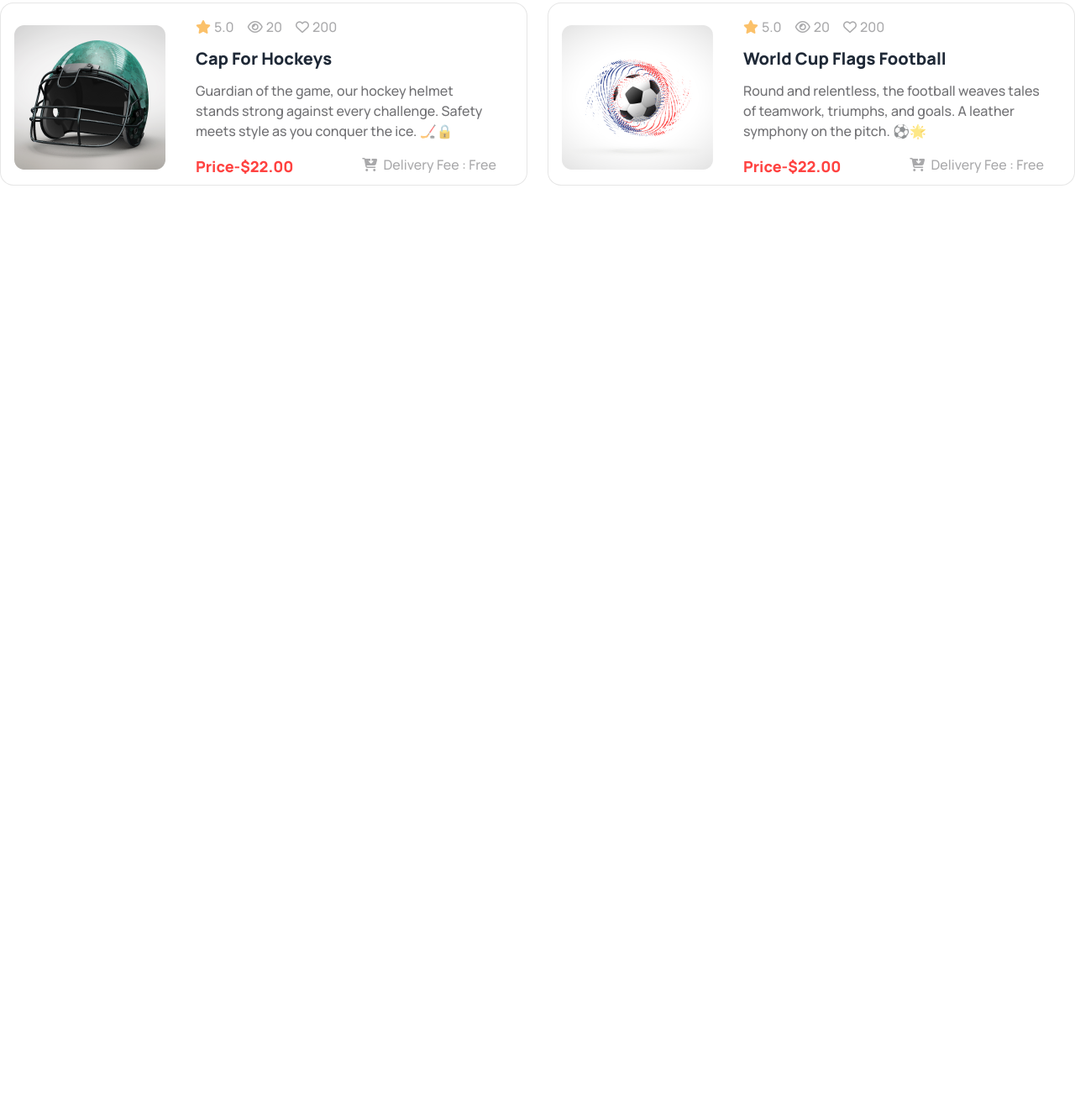
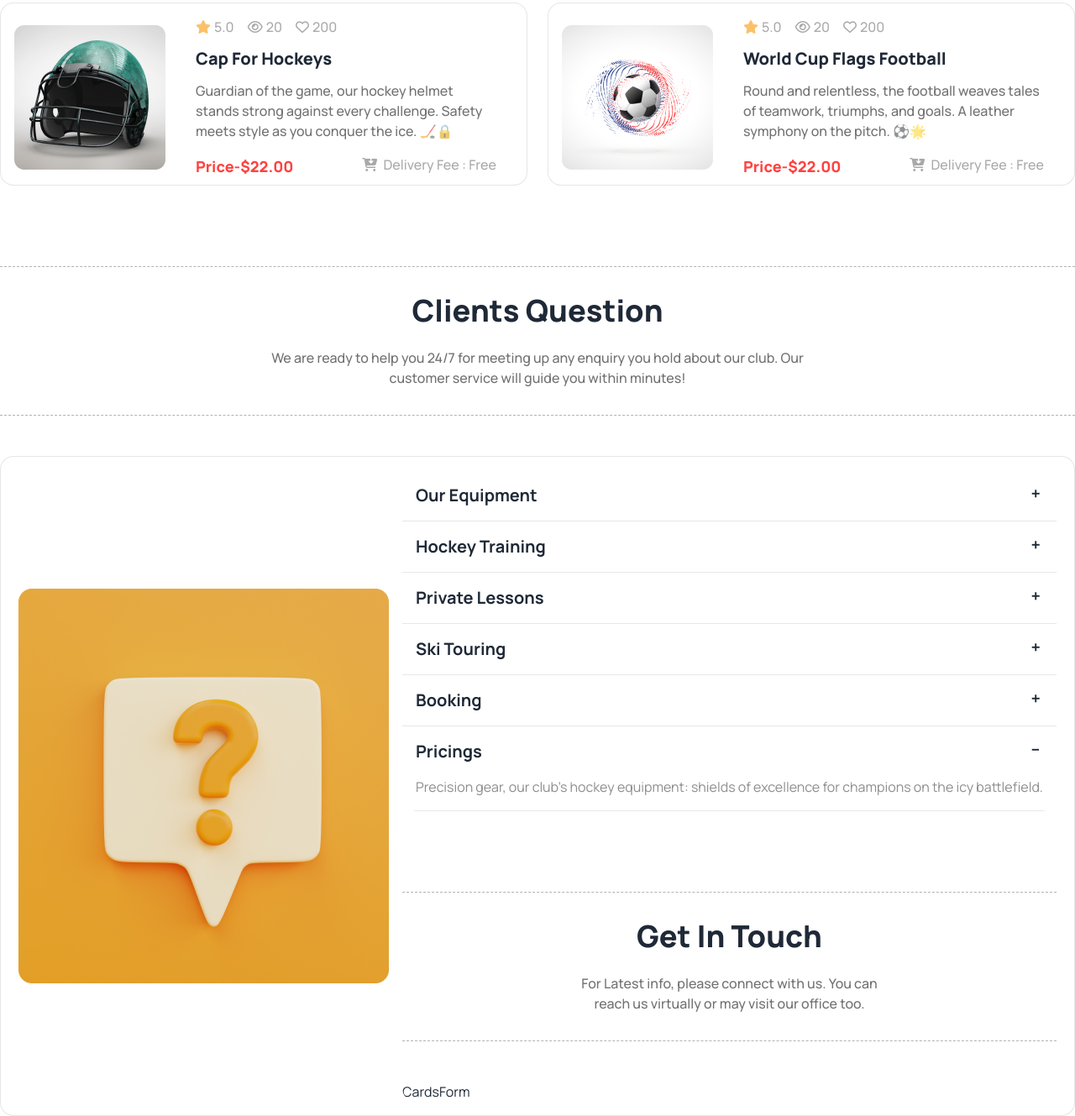
Before and after one commit to JannatulAfrozFaria/hockey-web, a plain HTML site: page index.html in a window 1280 px wide. Shown: the part 3031-4360 px from the top of the page at 84% size. Before the commit the page ends 3259 px from the top, so only its background shows below. Drawn offline with nearby package versions, Linux system fonts and the light colour scheme.

Commit message:
clients qs completed

```diff
--- a/index.html
+++ b/index.html
@@ -365,6 +365,98 @@
                   </div>
             </div>
         </section>
+        <hr class="border-dashed border-1 border-[#424247] mt-10 lg:mt-24 mb-6 lg:mb-8 opacity-40">
+        <!-- clients section -->
+        <section>
+            <div class="text-center">
+                <h2 class="text-2xl lg:text-4xl font-extrabold  mx-auto">Clients Question</h2>
+                <p class=" text-sm lg:text-base font-medium text-[#13131899] mt-6 mb-8 w-4/5 lg:w-3/6 mx-auto">We are ready to help you 24/7 for meeting up any enquiry you hold about our club. Our customer service will guide you within minutes!</p>
+            </div>
+            <hr class="border-dashed border-1 border-[#424247] mt-6 lg:mt-8 mb-6 lg:mb-12 opacity-40">
+            <!-- Question -->
+            <div>
+                <div class="hero bg-white border rounded-2xl border-[#0D0D121A]">
+                    <div class="hero-content flex-col lg:flex-row">
+                      <img src="Images/11.png" />
+                    <!-- accordion section -->
+                    <div>
+                        <div class="collapse collapse-plus">
+                            <input type="radio" name="my-accordion-3" checked="checked" />
+                        <div class="collapse-title text-xl font-bold">
+                            Our Equipment
+                        </div>
+                        <div class="collapse-content text-sm lg:text-base font-normal text-[#13131899] opacity-80">
+                            <p>Precision gear, our club's hockey equipment: shields of excellence for champions on the icy battlefield.</p>
+                        </div>
+                        <hr>
+                        <div class="collapse collapse-plus">
+                            <input type="radio" name="my-accordion-3" checked="checked" />
+                        <div class="collapse-title text-xl font-bold">
+                            Hockey Training
+                        </div>
+                        <div class="collapse-content text-sm lg:text-base font-normal text-[#13131899] opacity-80">
+                            <p>Precision gear, our club's hockey equipment: shields of excellence for champions on the icy battlefield.</p>
+                        </div>
+                        <hr>
+                        <div class="collapse collapse-plus">
+                            <input type="radio" name="my-accordion-3" checked="checked" />
+                        <div class="collapse-title text-xl font-bold">
+                            Private Lessons
+                        </div>
+                        <div class="collapse-content text-sm lg:text-base font-normal text-[#13131899] opacity-80">
+                            <p>Precision gear, our club's hockey equipment: shields of excellence for champions on the icy battlefield.</p>
+                        </div>
+                        <hr>
+                        <div class="collapse collapse-plus">
+                            <input type="radio" name="my-accordion-3" checked="checked" />
+                        <div class="collapse-title text-xl font-bold">
+                            Ski Touring
+                        </div>
+                        <div class="collapse-content text-sm lg:text-base font-normal text-[#13131899] opacity-80">
+                            <p>Precision gear, our club's hockey equipment: shields of excellence for champions on the icy battlefield.</p>
+                        </div>
+                        <hr>
+                        <div class="collapse collapse-plus">
+                            <input type="radio" name="my-accordion-3" checked="checked" />
+                        <div class="collapse-title text-xl font-bold">
+                            Booking
+                        </div>
+                        <div class="collapse-content text-sm lg:text-base font-normal text-[#13131899] opacity-80">
+                            <p>Precision gear, our club's hockey equipment: shields of excellence for champions on the icy battlefield.</p>
+                        </div>
+                        <hr>
+                        <div class="collapse collapse-plus">
+                            <input type="radio" name="my-accordion-3" checked="checked" />
+                        <div class="collapse-title text-xl font-bold">
+                             Pricings
+                        </div>
+                        <div class="collapse-content text-sm lg:text-base font-normal text-[#13131899] opacity-80">
+                            <p>Precision gear, our club's hockey equipment: shields of excellence for champions on the icy battlefield.</p>
+                        </div>
+                        <hr>
+                        </div>
+                      </div>
+                    </div>
+                  </div>
+            </div>
+        <hr class="border-dashed border-1 border-[#424247] mt-10 lg:mt-24 mb-6 lg:mb-8 opacity-40">
+        <!-- Get In Touch Section -->
+        <section>
+            <div class="text-center">
+                <h2 class="text-2xl lg:text-4xl font-extrabold  mx-auto">Get In Touch</h2>
+                <p class=" text-sm lg:text-base font-medium text-[#13131899] mt-6 mb-8 w-4/5 lg:w-3/6 mx-auto">For Latest info, please connect with us. You can reach us virtually or may visit our office too.</p>
+            </div>
+            <hr class="border-dashed border-1 border-[#424247] mt-6 lg:mt-8 mb-6 lg:mb-12 opacity-40">
+        <!-- The Grid for Get in Touch Section -->
+            <div class="flex">
+                <div>
+                    Cards
+                </div>
+                <div>
+                    Form
+                </div>
+            </div>
+        </section>
     </main>
     <footer>
 
```
